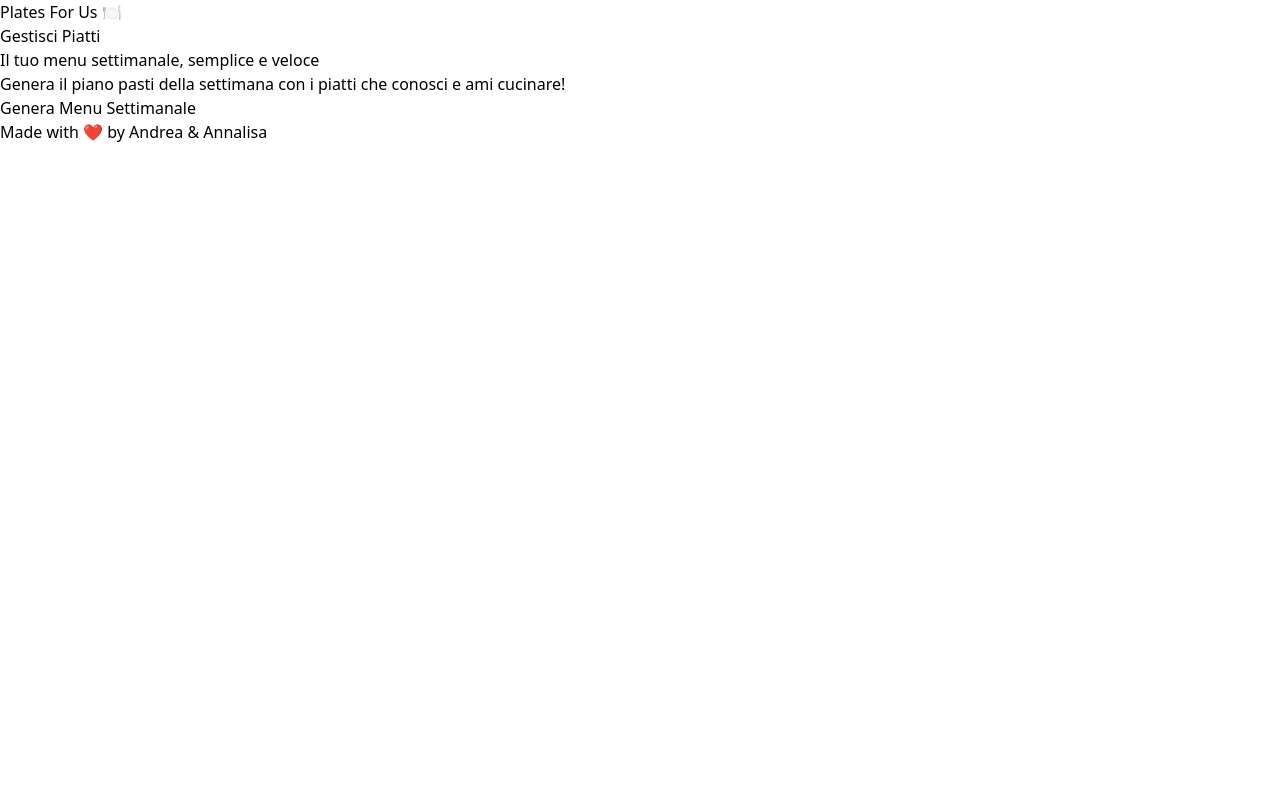
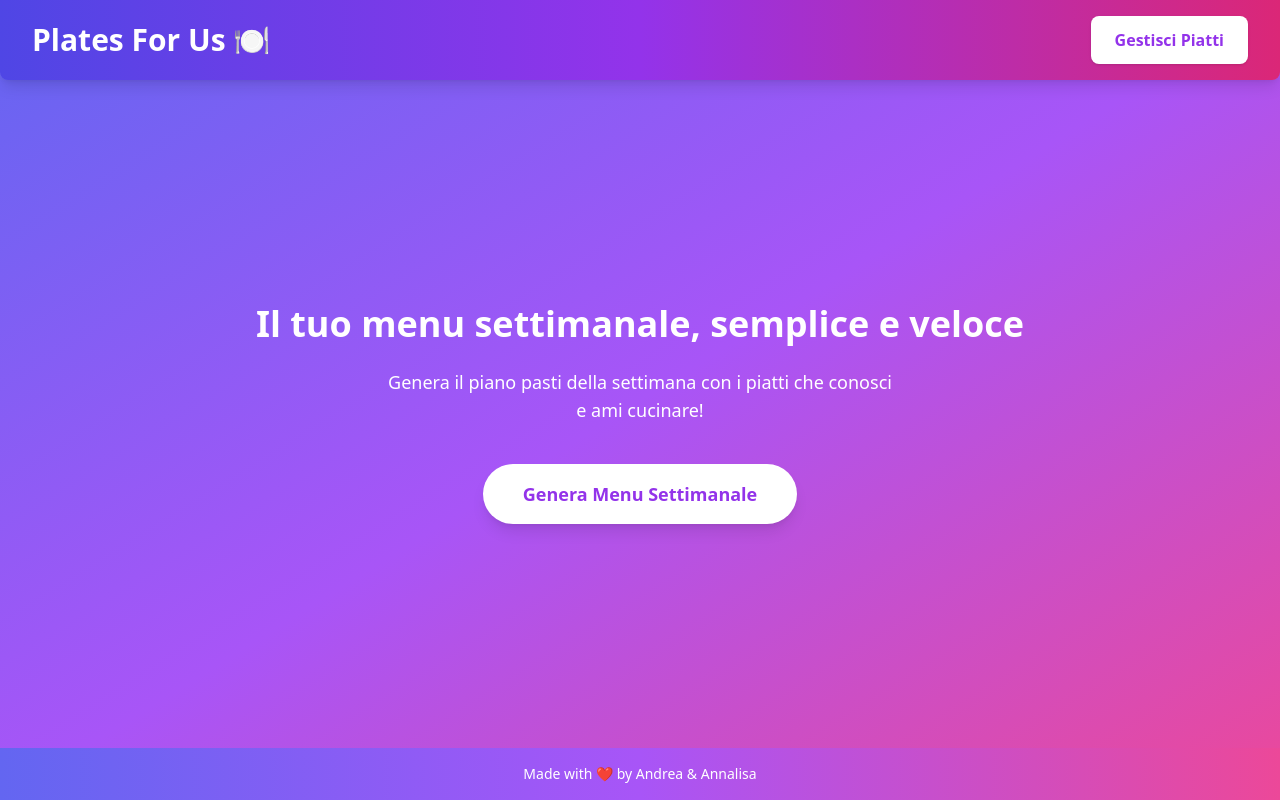
Before and after one commit to achiericati/platesforus, a React app: page / in a window 1280 px wide. Built offline with nearby package versions, Linux system fonts and the light colour scheme.

Commit message:
UI visiible ma build fallisce

```diff
--- a/frontend/src/App.tsx
+++ b/frontend/src/App.tsx
@@ -4,26 +4,26 @@ function App() {
   return (
     <div className="flex flex-col min-h-screen bg-gradient-to-br from-indigo-500 via-purple-500 to-pink-500 text-white font-sans">
       {/* Navbar */}
-      <header className="flex justify-between items-center px-6 py-4 bg-white/10 backdrop-blur-md shadow-md">
-        <h1 className="text-2xl font-bold">Plates For Us 🍽️</h1>
-        <button className="bg-white text-purple-600 font-semibold px-4 py-2 rounded-xl shadow hover:bg-gray-200 transition-all">
+      <header className="flex justify-between items-center px-8 py-4 bg-gradient-to-r from-indigo-600 via-purple-600 to-pink-600 rounded-b-lg shadow-lg">
+        <h1 className="text-3xl font-semibold text-white">Plates For Us 🍽️</h1>
+        <button className="bg-white text-purple-600 font-semibold px-6 py-3 rounded-lg shadow hover:bg-gray-200 transition-colors">
           Gestisci Piatti
         </button>
       </header>
 
       {/* Main Content */}
-      <main className="flex flex-col justify-center items-center flex-1 text-center px-4">
-        <h2 className="text-4xl font-bold mb-6">Il tuo menu settimanale, semplice e veloce</h2>
-        <p className="text-lg mb-10 max-w-xl">
+      <main className="flex flex-col justify-center items-center flex-1 text-center px-6 py-12">
+        <h2 className="text-4xl font-bold text-white mb-6">Il tuo menu settimanale, semplice e veloce</h2>
+        <p className="text-lg text-white mb-10 max-w-lg mx-auto">
           Genera il piano pasti della settimana con i piatti che conosci e ami cucinare!
         </p>
-        <button className="bg-white text-purple-600 text-lg font-bold px-8 py-4 rounded-full shadow-xl hover:bg-gray-100 transition-all">
+        <button className="bg-white text-purple-600 text-lg font-bold px-10 py-4 rounded-full shadow-lg hover:bg-gray-100 transition-all">
           Genera Menu Settimanale
         </button>
       </main>
 
       {/* Footer */}
-      <footer className="text-center py-4 text-sm text-white/80">
+      <footer className="text-center py-4 text-sm text-white bg-gradient-to-r from-indigo-500 via-purple-500 to-pink-500">
         Made with ❤️ by Andrea & Annalisa
       </footer>
     </div>
--- a/package.json
+++ b/package.json
@@ -2,7 +2,7 @@
   "name": "plates-for-us",
   "version": "1.0.0",
   "description": "",
-  "main": "index.js",
+  "main": "bundle.js",
   "scripts": {
     "dev": "concurrently \"npm run dev:react\" \"npm run dev:electron\"",
     "dev:react": "webpack serve --mode development",
--- a/tailwind.config.js
+++ b/tailwind.config.js
@@ -1,6 +1,8 @@
-/** @type {import('tailwindcss').Config} */
 module.exports = {
-  content: [],
+  content: [
+    "./frontend/src/**/*.{html,js,jsx,ts,tsx}",
+    "./public/index.html",
+  ],
   theme: {
     extend: {},
   },
```
